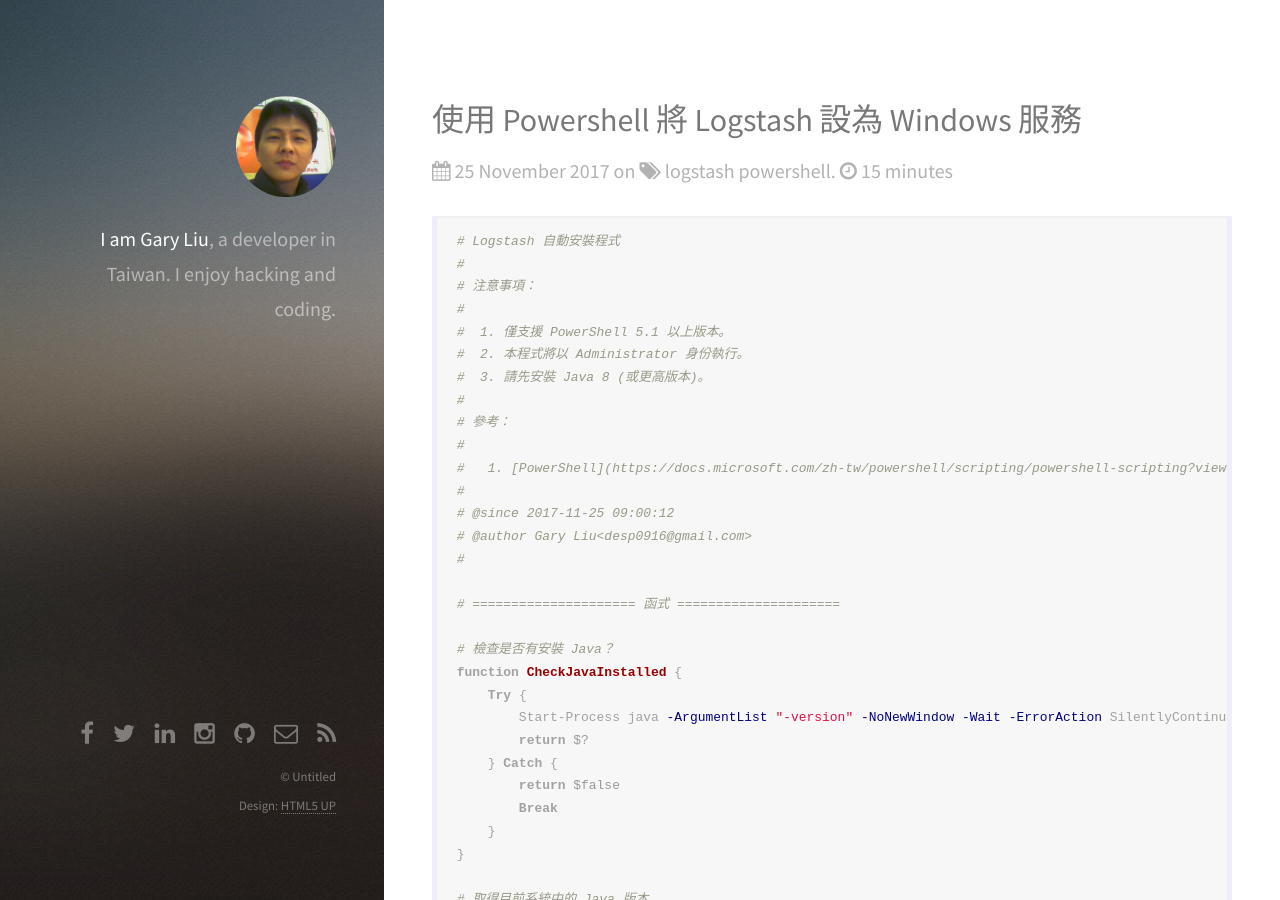
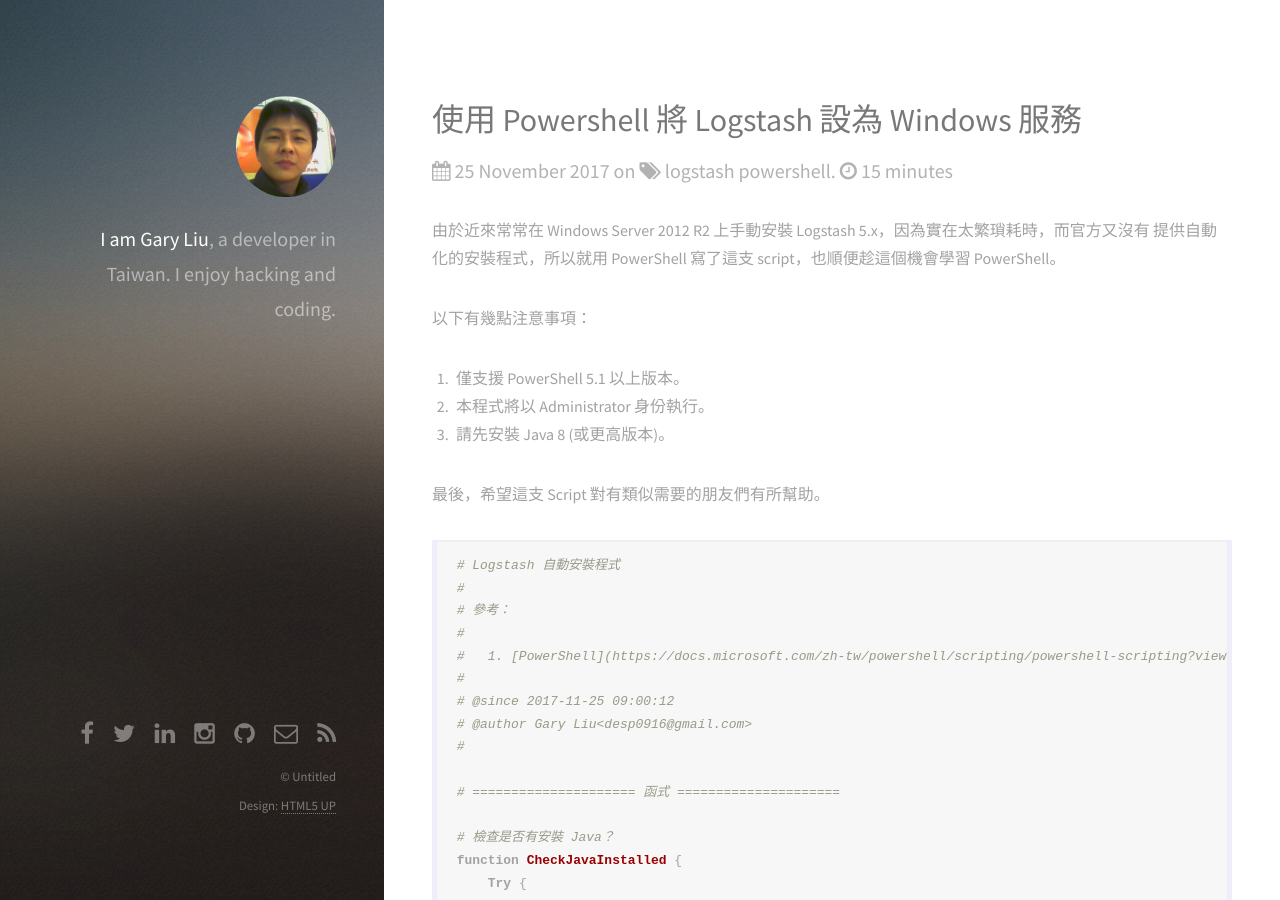
Before and after one commit to desp0916/desp0916.github.io, a Jekyll site: the page built from _posts/2017-11-25-configure-logstash-as-windows-service-using-powershell.md, in a window 1280 px wide and 900 px high. Built offline with Jekyll 4.4.1, drawn with Linux system fonts in a browser that asks for light colours; comment, search, counter and statistics services are not loaded.

Commit message:
更新：使用 PowerShell 將 Logstash 設為 Windows 服務

````diff
--- a/_posts/2017-11-25-configure-logstash-as-windows-service-using-powershell.md
+++ b/_posts/2017-11-25-configure-logstash-as-windows-service-using-powershell.md
@@ -6,14 +6,19 @@ tags: logstash windows service powershell
 comments: true
 ---
 
+由於近來常常在 Windows Server 2012 R2 上手動安裝 Logstash 5.x，因為實在太繁瑣耗時，而官方又沒有
+提供自動化的安裝程式，所以就用 PowerShell 寫了這支 script，也順便趁這個機會學習 PowerShell。
+
+以下有幾點注意事項：
+
+  1. 僅支援 PowerShell 5.1 以上版本。
+  2. 本程式將以 Administrator 身份執行。
+  3. 請先安裝 Java 8 (或更高版本)。
+
+最後，希望這支 Script 對有類似需要的朋友們有所幫助。
+
 ```powershell
 # Logstash 自動安裝程式
-#
-# 注意事項：
-#
-#  1. 僅支援 PowerShell 5.1 以上版本。
-#  2. 本程式將以 Administrator 身份執行。
-#  3. 請先安裝 Java 8 (或更高版本)。
 #
 # 參考：
 #
````
